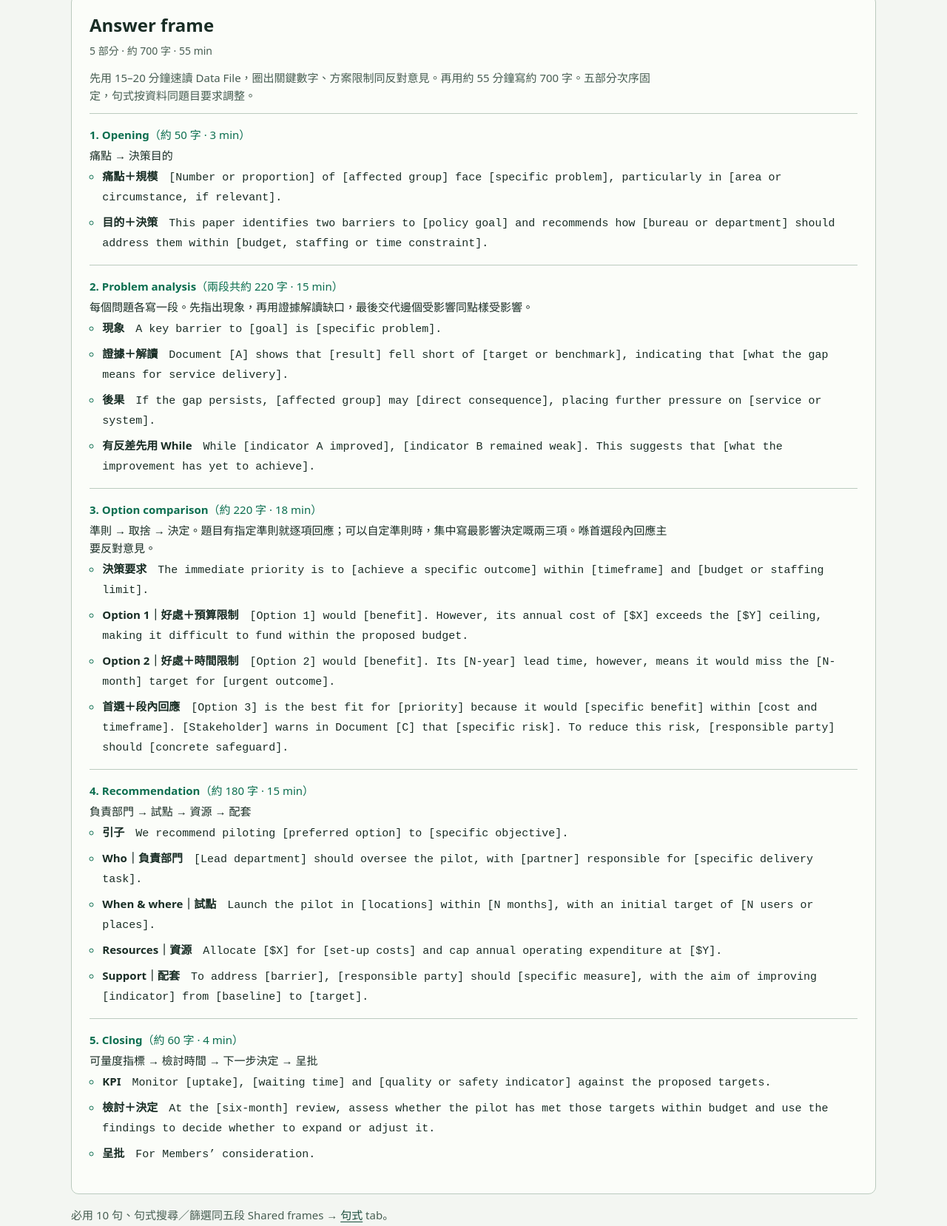
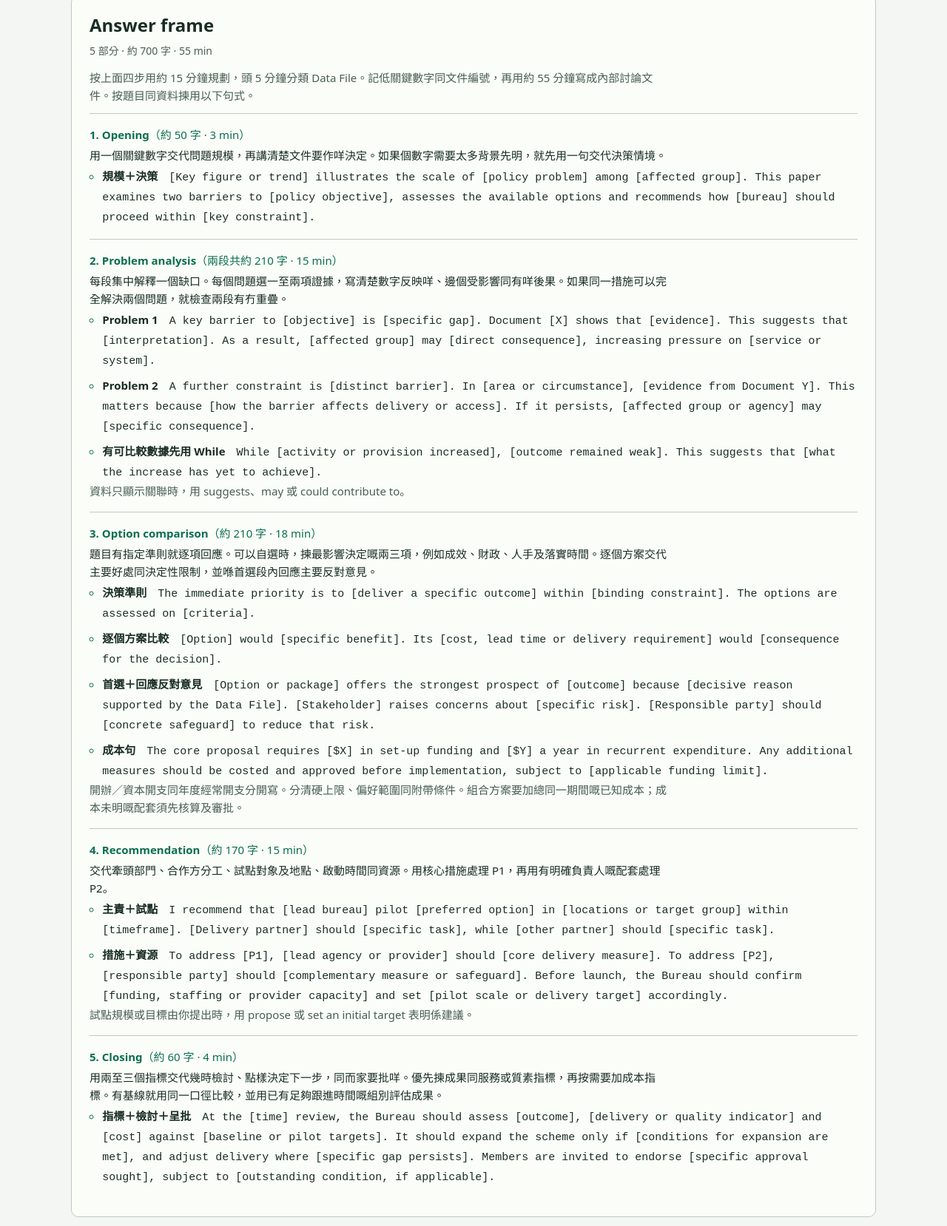
Before and after one commit to anclh/jre-study-hub, a plain HTML site: page docs/q1/index.html in a window 1280 px wide. Shown: the part 981-2639 px from the top of the page at 74% size. Drawn offline with Linux system fonts and the light colour scheme.

Commit message:
Replace the Q1 answer frame with the revised five-section guide

```diff
--- a/docs/q1/index.html
+++ b/docs/q1/index.html
@@ -66,54 +66,50 @@
 
       <div class="card" id="answer-frame">
         <h2>Answer frame</h2> <p class="subheading-note">5 部分 · 約 700 字 · 55 min</p>
-        <p class="lede">先用 15–20 分鐘速讀 Data File，圈出關鍵數字、方案限制同反對意見。再用約 55 分鐘寫約 700 字。五部分次序固定，句式按資料同題目要求調整。</p>
+        <p class="lede">按上面四步用約 15 分鐘規劃，頭 5 分鐘分類 Data File。記低關鍵數字同文件編號，再用約 55 分鐘寫成內部討論文件。按題目同資料揀用以下句式。</p>
         <ol class="frame-skeleton">
           <li>
             <a href="#stage-opening"><strong>1. Opening</strong>（約 50 字 · 3 min）</a>
-            <p>痛點 → 決策目的</p>
+            <p>用一個關鍵數字交代問題規模，再講清楚文件要作咩決定。如果個數字需要太多背景先明，就先用一句交代決策情境。</p>
             <ul class="bullet-list">
-              <li><strong>痛點＋規模</strong>　<code>[Number or proportion] of [affected group] face [specific problem], particularly in [area or circumstance, if relevant].</code></li>
-              <li><strong>目的＋決策</strong>　<code>This paper identifies two barriers to [policy goal] and recommends how [bureau or department] should address them within [budget, staffing or time constraint].</code></li>
+              <li><strong>規模＋決策</strong>　<code>[Key figure or trend] illustrates the scale of [policy problem] among [affected group]. This paper examines two barriers to [policy objective], assesses the available options and recommends how [bureau] should proceed within [key constraint].</code></li>
             </ul>
           </li>
           <li>
-            <a href="#stage-problem"><strong>2. Problem analysis</strong>（兩段共約 220 字 · 15 min）</a>
-            <p>每個問題各寫一段。先指出現象，再用證據解讀缺口，最後交代邊個受影響同點樣受影響。</p>
+            <a href="#stage-problem"><strong>2. Problem analysis</strong>（兩段共約 210 字 · 15 min）</a>
+            <p>每段集中解釋一個缺口。每個問題選一至兩項證據，寫清楚數字反映咩、邊個受影響同有咩後果。如果同一措施可以完全解決兩個問題，就檢查兩段有冇重疊。</p>
             <ul class="bullet-list">
-              <li><strong>現象</strong>　<code>A key barrier to [goal] is [specific problem].</code></li>
-              <li><strong>證據＋解讀</strong>　<code>Document [A] shows that [result] fell short of [target or benchmark], indicating that [what the gap means for service delivery].</code></li>
-              <li><strong>後果</strong>　<code>If the gap persists, [affected group] may [direct consequence], placing further pressure on [service or system].</code></li>
-              <li><strong>有反差先用 While</strong>　<code>While [indicator A improved], [indicator B remained weak]. This suggests that [what the improvement has yet to achieve].</code></li>
+              <li><strong>Problem 1</strong>　<code>A key barrier to [objective] is [specific gap]. Document [X] shows that [evidence]. This suggests that [interpretation]. As a result, [affected group] may [direct consequence], increasing pressure on [service or system].</code></li>
+              <li><strong>Problem 2</strong>　<code>A further constraint is [distinct barrier]. In [area or circumstance], [evidence from Document Y]. This matters because [how the barrier affects delivery or access]. If it persists, [affected group or agency] may [specific consequence].</code></li>
+              <li><strong>有可比較數據先用 While</strong>　<code>While [activity or provision increased], [outcome remained weak]. This suggests that [what the increase has yet to achieve].</code></li>
             </ul>
+            <p class="muted">資料只顯示關聯時，用 suggests、may 或 could contribute to。</p>
           </li>
           <li>
-            <a href="#stage-options"><strong>3. Option comparison</strong>（約 220 字 · 18 min）</a>
-            <p>準則 → 取捨 → 決定。題目有指定準則就逐項回應；可以自定準則時，集中寫最影響決定嘅兩三項。喺首選段內回應主要反對意見。</p>
+            <a href="#stage-options"><strong>3. Option comparison</strong>（約 210 字 · 18 min）</a>
+            <p>題目有指定準則就逐項回應。可以自選時，揀最影響決定嘅兩三項，例如成效、財政、人手及落實時間。逐個方案交代主要好處同決定性限制，並喺首選段內回應主要反對意見。</p>
             <ul class="bullet-list">
-              <li><strong>決策要求</strong>　<code>The immediate priority is to [achieve a specific outcome] within [timeframe] and [budget or staffing limit].</code></li>
-              <li><strong>Option 1｜好處＋預算限制</strong>　<code>[Option 1] would [benefit]. However, its annual cost of [$X] exceeds the [$Y] ceiling, making it difficult to fund within the proposed budget.</code></li>
-              <li><strong>Option 2｜好處＋時間限制</strong>　<code>[Option 2] would [benefit]. Its [N-year] lead time, however, means it would miss the [N-month] target for [urgent outcome].</code></li>
-              <li><strong>首選＋段內回應</strong>　<code>[Option 3] is the best fit for [priority] because it would [specific benefit] within [cost and timeframe]. [Stakeholder] warns in Document [C] that [specific risk]. To reduce this risk, [responsible party] should [concrete safeguard].</code></li>
+              <li><strong>決策準則</strong>　<code>The immediate priority is to [deliver a specific outcome] within [binding constraint]. The options are assessed on [criteria].</code></li>
+              <li><strong>逐個方案比較</strong>　<code>[Option] would [specific benefit]. Its [cost, lead time or delivery requirement] would [consequence for the decision].</code></li>
+              <li><strong>首選＋回應反對意見</strong>　<code>[Option or package] offers the strongest prospect of [outcome] because [decisive reason supported by the Data File]. [Stakeholder] raises concerns about [specific risk]. [Responsible party] should [concrete safeguard] to reduce that risk.</code></li>
+              <li><strong>成本句</strong>　<code>The core proposal requires [$X] in set-up funding and [$Y] a year in recurrent expenditure. Any additional measures should be costed and approved before implementation, subject to [applicable funding limit].</code></li>
             </ul>
+            <p class="muted">開辦／資本開支同年度經常開支分開寫。分清硬上限、偏好範圍同附帶條件。組合方案要加總同一期間嘅已知成本；成本未明嘅配套須先核算及審批。</p>
           </li>
           <li>
-            <a href="#stage-recommendation"><strong>4. Recommendation</strong>（約 180 字 · 15 min）</a>
-            <p>負責部門 → 試點 → 資源 → 配套</p>
+            <a href="#stage-recommendation"><strong>4. Recommendation</strong>（約 170 字 · 15 min）</a>
+            <p>交代牽頭部門、合作方分工、試點對象及地點、啟動時間同資源。用核心措施處理 P1，再用有明確負責人嘅配套處理 P2。</p>
             <ul class="bullet-list">
-              <li><strong>引子</strong>　<code>We recommend piloting [preferred option] to [specific objective].</code></li>
-              <li><strong>Who｜負責部門</strong>　<code>[Lead department] should oversee the pilot, with [partner] responsible for [specific delivery task].</code></li>
-              <li><strong>When &amp; where｜試點</strong>　<code>Launch the pilot in [locations] within [N months], with an initial target of [N users or places].</code></li>
-              <li><strong>Resources｜資源</strong>　<code>Allocate [$X] for [set-up costs] and cap annual operating expenditure at [$Y].</code></li>
-              <li><strong>Support｜配套</strong>　<code>To address [barrier], [responsible party] should [specific measure], with the aim of improving [indicator] from [baseline] to [target].</code></li>
+              <li><strong>主責＋試點</strong>　<code>I recommend that [lead bureau] pilot [preferred option] in [locations or target group] within [timeframe]. [Delivery partner] should [specific task], while [other partner] should [specific task].</code></li>
+              <li><strong>措施＋資源</strong>　<code>To address [P1], [lead agency or provider] should [core delivery measure]. To address [P2], [responsible party] should [complementary measure or safeguard]. Before launch, the Bureau should confirm [funding, staffing or provider capacity] and set [pilot scale or delivery target] accordingly.</code></li>
             </ul>
+            <p class="muted">試點規模或目標由你提出時，用 propose 或 set an initial target 表明係建議。</p>
           </li>
           <li>
             <a href="#stage-closing"><strong>5. Closing</strong>（約 60 字 · 4 min）</a>
-            <p>可量度指標 → 檢討時間 → 下一步決定 → 呈批</p>
+            <p>用兩至三個指標交代幾時檢討、點樣決定下一步，同而家要批咩。優先揀成果同服務或質素指標，再按需要加成本指標。有基線就用同一口徑比較，並用已有足夠跟進時間嘅組別評估成果。</p>
             <ul class="bullet-list">
-              <li><strong>KPI</strong>　<code>Monitor [uptake], [waiting time] and [quality or safety indicator] against the proposed targets.</code></li>
-              <li><strong>檢討＋決定</strong>　<code>At the [six-month] review, assess whether the pilot has met those targets within budget and use the findings to decide whether to expand or adjust it.</code></li>
-              <li><strong>呈批</strong>　<code>For Members’ consideration.</code></li>
+              <li><strong>指標＋檢討＋呈批</strong>　<code>At the [time] review, the Bureau should assess [outcome], [delivery or quality indicator] and [cost] against [baseline or pilot targets]. It should expand the scheme only if [conditions for expansion are met], and adjust delivery where [specific gap persists]. Members are invited to endorse [specific approval sought], subject to [outstanding condition, if applicable].</code></li>
             </ul>
           </li>
         </ol>
```
